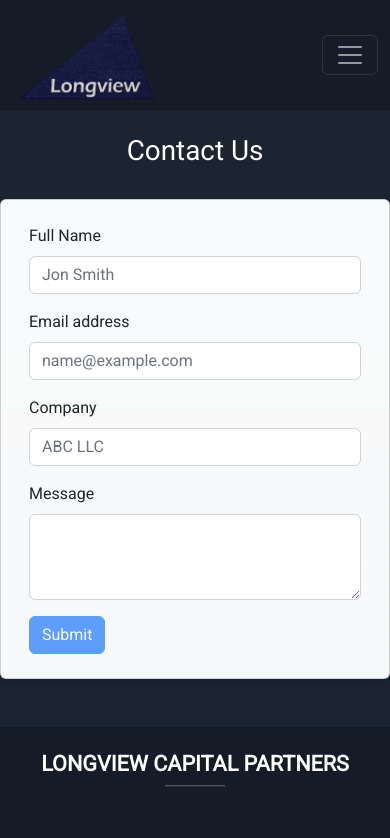
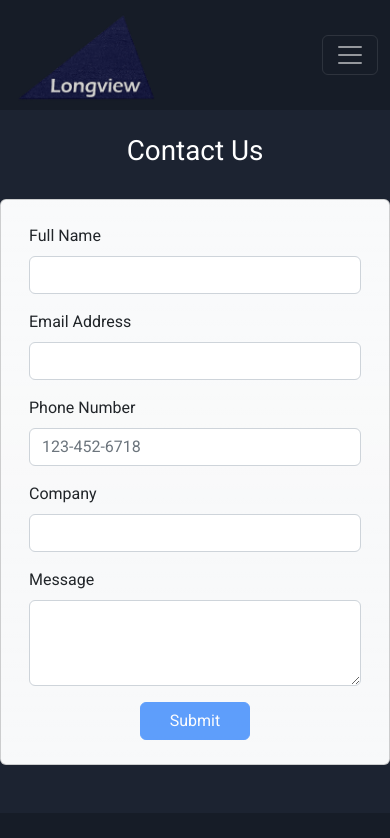
Before and after one commit to Fiscal2/longview-cap-partners, an Angular app: page /contact in a window 390 px wide. Shown: the top 838 px of the page. Built offline with nearby package versions, Linux system fonts and the light colour scheme.

Commit message:
added phone number, fixed contact form

```diff
--- a/src/app/contact/contact.component.html
+++ b/src/app/contact/contact.component.html
@@ -1,31 +1,35 @@
 <div class="container-fluid" style="background-color: #1c2331;">
     <h1 class="p-4 text-center text-white">Contact Us</h1>
     <div class="row justify-content-center">
-        <div class="card col-lg-3 shadow-sm bg-light bg-gradient mb-5 py-2" style="width: 50rem">
+        <div class="card col-lg-3 bg-light bg-gradient mb-5 py-2" style="width: 40rem">
             <div class="card-body">
                 <div id="liveAlert"></div>
                 <form id="contactForm" #userEmail="ngForm" (ngSubmit)="OnSubmit(userEmail)" novalidate>
-                    <div class="mb-3">
-                        <label for="name" class="form-label">Full Name</label>
-                        <input type="text" class="form-control" name="name" placeholder="Jon Smith" minlength="3"
-                            ngModel required>
+                    <div class="row">
+                        <div class="mb-3 col-sm-6">
+                            <label for="name" class="form-label">Full Name</label>
+                            <input type="text" class="form-control" name="name" minlength="3" ngModel required>
+                        </div>
+                        <div class="mb-3 col-sm-6">
+                            <label for="email" class="form-label">Email Address</label>
+                            <input type="email" class="form-control" name="email" ngModel required>
+                        </div>
+                        <div class="mb-3 col-sm-6">
+                            <label class="form-label" for="phone">Phone Number</label>
+                            <input type="tel" class="form-control" name="phone" placeholder="123-452-6718"
+                                pattern="[0-9]{3}-[0-9]{3}-[0-9]{4}" ngModel required>
+                        </div>
+                        <div class="mb-3 col-sm-6">
+                            <label for="company" class="form-label">Company</label>
+                            <input type="text" class="form-control" name="company" minlength="3" ngModel required>
+                        </div>
+                        <div class="mb-3">
+                            <label for="FormTextarea" class="form-label">Message</label>
+                            <textarea class="form-control" id="FormTextarea" name="message" rows="3" ngModel></textarea>
+                        </div>
                     </div>
-                    <div class="mb-3">
-                        <label for="email" class="form-label">Email address</label>
-                        <input type="email" class="form-control" name="email" placeholder="name@example.com" ngModel
-                            required>
-                    </div>
-                    <div class="mb-3">
-                        <label for="company" class="form-label">Company</label>
-                        <input type="text" class="form-control" name="company" placeholder="ABC LLC" minlength="3"
-                            ngModel required>
-                    </div>
-                    <div class="mb-3">
-                        <label for="exampleFormControlTextarea1" class="form-label">Message</label>
-                        <textarea class="form-control" id="exampleFormControlTextarea1" name="message" rows="3"
-                            ngModel></textarea>
-                    </div>
-                    <div>
+
+                    <div class="d-grid col-4 mx-auto">
                         <button id="submitBtn" type="submit" class="btn btn-primary"
                             [disabled]="!userEmail.form.valid"><span id="loadSpin"
                                 class="spinner-border spinner-border-sm d-none" role="status" aria-hidden="true"></span>
--- a/src/app/contact/contact.component.ts
+++ b/src/app/contact/contact.component.ts
@@ -14,7 +14,6 @@ export class ContactComponent implements OnInit {
 
   ngOnInit(): void {
   }
-
 
   OnSubmit(emailForm: NgForm) {
     this.FormButton('on');
--- a/src/app/email-sender.service.ts
+++ b/src/app/email-sender.service.ts
@@ -14,6 +14,7 @@ export class EmailSenderService {
     const body = JSON.stringify({
       senderEmail: emailDataToSend.email,
       senderName: emailDataToSend.name,
+      senderPhone: emailDataToSend.phone,
       senderCompany: emailDataToSend.company,
       senderMessage: emailDataToSend.message
     });
```
